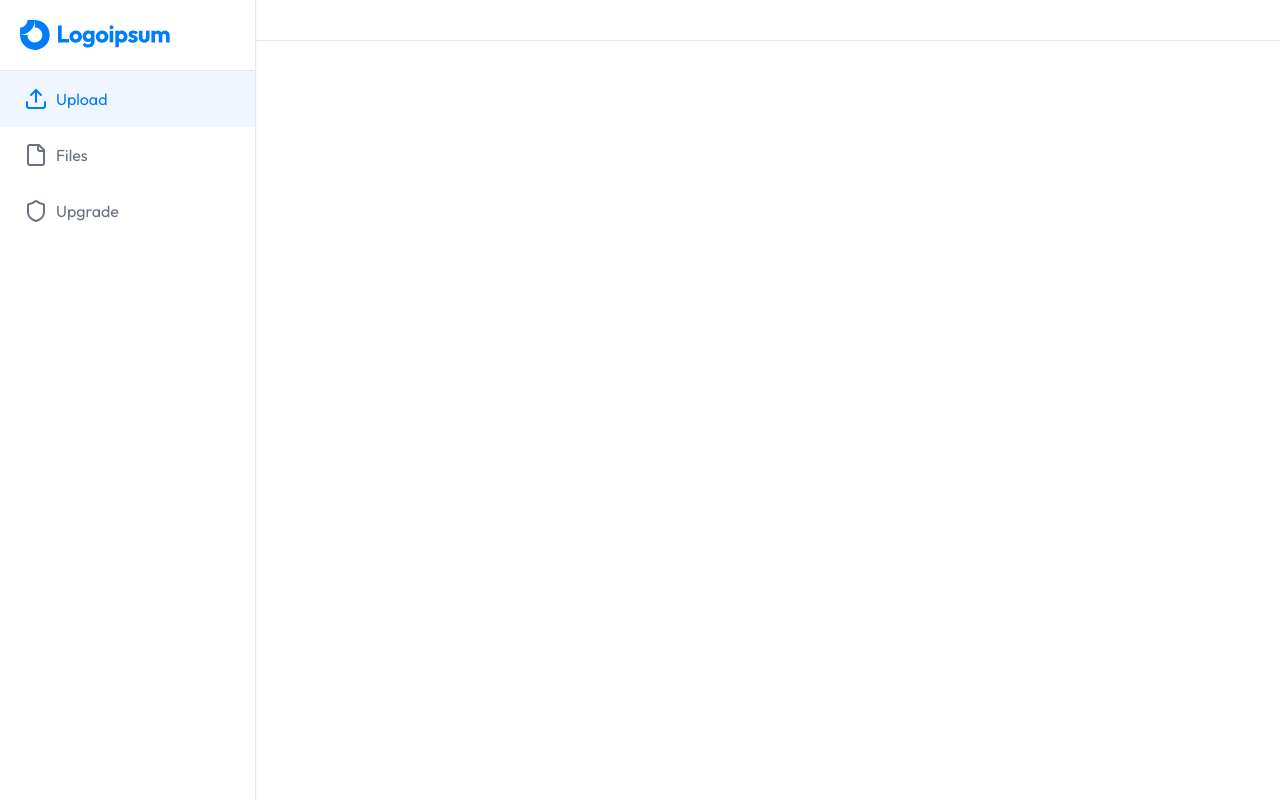
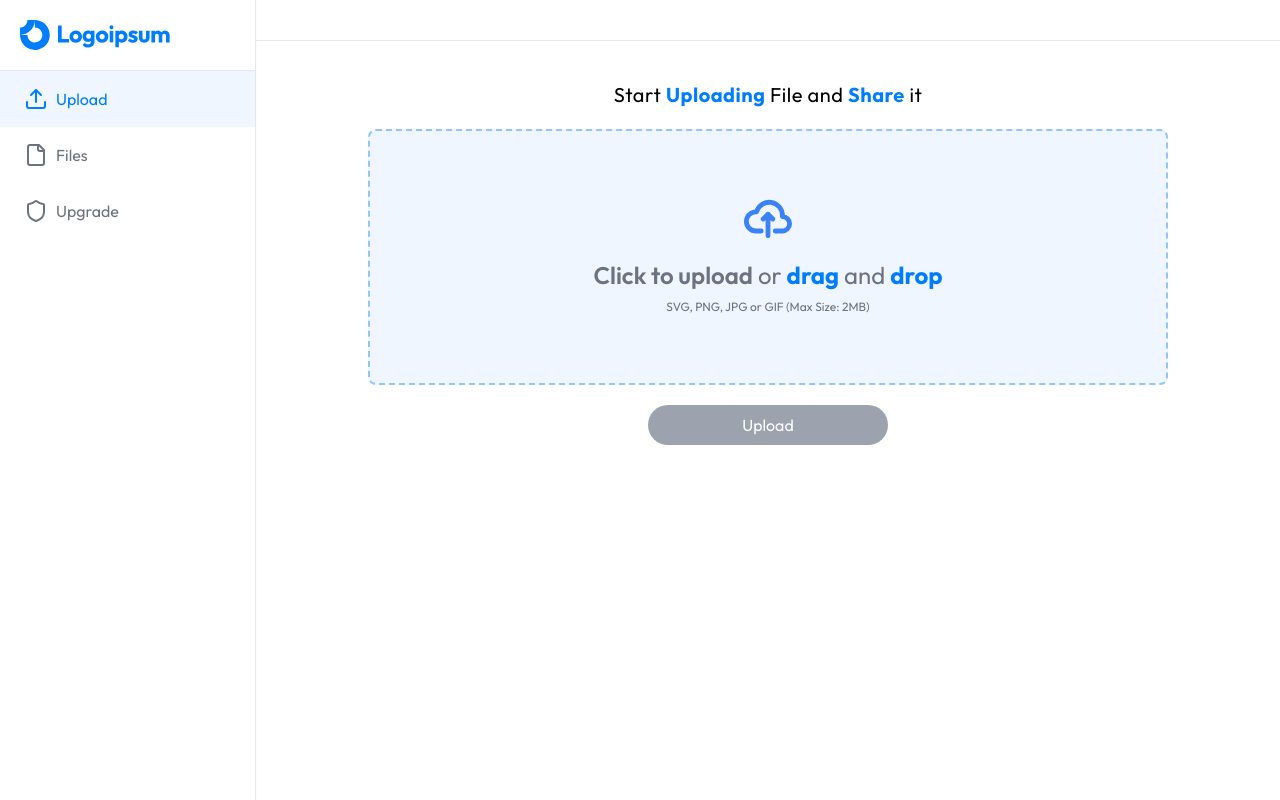
Before and after one commit to nnktz/file-sharing-app, a Next.js app: page /upload in a window 1280 px wide. Built offline with nearby package versions, Linux system fonts and the light colour scheme.

Commit message:
Upload page

```diff
--- a/app/(dashboard)/(routes)/upload/page.tsx
+++ b/app/(dashboard)/(routes)/upload/page.tsx
@@ -1,5 +1,16 @@
+import { UploadForm } from '@/components/upload-form'
+
 const UploadPage = () => {
-  return <div></div>
+  return (
+    <div className="px-8 py-5 md:px-28">
+      <h2 className="m-5 text-center text-xl tracking-wide text-black">
+        Start <strong className="text-primary">Uploading</strong> File and{' '}
+        <strong className="text-primary">Share</strong> it
+      </h2>
+
+      <UploadForm />
+    </div>
+  )
 }
 
 export default UploadPage
--- a/app/layout.tsx
+++ b/app/layout.tsx
@@ -1,6 +1,8 @@
 import type { Metadata } from 'next'
 import { Outfit } from 'next/font/google'
 import { ClerkProvider } from '@clerk/nextjs'
+
+import ToasterProvider from '@/components/providers/toaster-provider'
 
 import './globals.css'
 
@@ -15,7 +17,10 @@ export default function RootLayout({ children }: { children: React.ReactNode })
   return (
     <ClerkProvider>
       <html lang="en">
-        <body className={font.className}>{children}</body>
+        <body className={font.className}>
+          <ToasterProvider />
+          {children}
+        </body>
       </html>
     </ClerkProvider>
   )
--- /dev/null
+++ b/components/file-review.tsx
@@ -0,0 +1,25 @@
+import { FileIcon, X } from 'lucide-react'
+
+interface FileReview {
+  file: File
+  removeFile: () => void
+}
+
+export const FileReview = ({ file, removeFile }: FileReview) => {
+  return (
+    <div className="mt-5 flex items-center justify-between gap-2 rounded-md border border-blue-200 p-2 text-black">
+      <div className="flex items-center p-2">
+        <FileIcon size={50} className="text-primary" />
+
+        <div className="text-left">
+          <h2>{file.name}</h2>
+          <h2 className="text-xs text-gray-400">
+            {file.type}/{(file.size / 1024 / 1024).toFixed(2)} MB
+          </h2>
+        </div>
+      </div>
+
+      <X className="cursor-pointer text-red-500 transition hover:opacity-75" onClick={removeFile} />
+    </div>
+  )
+}
--- a/components/header.tsx
+++ b/components/header.tsx
@@ -16,7 +16,7 @@ export const Header = () => {
               </li>
 
               <li>
-                <a className="text-gray-500 transition hover:text-gray-500/75" href="/">
+                <a className="text-gray-500 transition hover:text-gray-500/75" href="/upload">
                   Upload
                 </a>
               </li>
@@ -38,7 +38,7 @@ export const Header = () => {
           <div className="flex items-center gap-4">
             <div className="sm:flex sm:gap-4">
               <a
-                className="bg-primary block rounded-md px-5 py-2.5 text-sm font-medium text-white transition hover:bg-blue-700"
+                className="block rounded-md bg-primary px-5 py-2.5 text-sm font-medium text-white transition hover:bg-blue-700"
                 href="/"
               >
                 Get Started
--- /dev/null
+++ b/components/providers/toaster-provider.tsx
@@ -0,0 +1,7 @@
+import { Toaster } from 'react-hot-toast'
+
+const ToasterProvider = () => {
+  return <Toaster position="top-center" />
+}
+
+export default ToasterProvider
--- /dev/null
+++ b/components/upload-form.tsx
@@ -0,0 +1,72 @@
+'use client'
+
+import toast from 'react-hot-toast'
+import { ChangeEvent, useState } from 'react'
+
+import { FileReview } from './file-review'
+
+export const UploadForm = () => {
+  const [file, setFile] = useState<File | null>(null)
+  const [uploading, setUploading] = useState(false)
+
+  const handleFileChange = (e: ChangeEvent<HTMLInputElement>) => {
+    const selectedFiles = e.target.files
+
+    if (selectedFiles && selectedFiles.length > 0) {
+      const selectedFile = selectedFiles[0]
+
+      if (selectedFile.size > 2000000) {
+        return toast.error('Size is greater than 2 MB')
+      }
+
+      setFile(selectedFile)
+    }
+  }
+
+  return (
+    <div className="text-center">
+      <div className="flex w-full items-center justify-center">
+        <label
+          htmlFor="dropzone-file"
+          className="flex h-64 w-full cursor-pointer flex-col items-center justify-center rounded-lg border-2 border-dashed border-blue-300 bg-blue-50 hover:bg-blue-100"
+        >
+          <div className="flex flex-col items-center justify-center pb-6 pt-5">
+            <svg
+              className="mb-4 h-12 w-12 text-blue-500"
+              aria-hidden="true"
+              xmlns="http://www.w3.org/2000/svg"
+              fill="none"
+              viewBox="0 0 20 16"
+            >
+              <path
+                stroke="currentColor"
+                strokeLinecap="round"
+                strokeLinejoin="round"
+                strokeWidth="2"
+                d="M13 13h3a3 3 0 0 0 0-6h-.025A5.56 5.56 0 0 0 16 6.5 5.5 5.5 0 0 0 5.207 5.021C5.137 5.017 5.071 5 5 5a4 4 0 0 0 0 8h2.167M10 15V6m0 0L8 8m2-2 2 2"
+              />
+            </svg>
+            <p className="mb-2 text-lg text-gray-500 md:text-2xl">
+              <span className="font-semibold">Click to upload</span> or{' '}
+              <strong className="text-primary">drag</strong> and{' '}
+              <strong className="text-primary">drop</strong>
+            </p>
+            <p className="text-xs text-gray-500">SVG, PNG, JPG or GIF (Max Size: 2MB)</p>
+          </div>
+          <input id="dropzone-file" type="file" className="hidden" onChange={handleFileChange} />
+        </label>
+      </div>
+
+      {file && <FileReview file={file} removeFile={() => setFile(null)} />}
+
+      <button
+        disabled={!file || uploading}
+        className={`mt-5 w-[30%] rounded-full bg-primary p-2 text-white transition hover:opacity-75 disabled:cursor-not-allowed ${
+          !file && 'disabled:bg-gray-400'
+        }`}
+      >
+        Upload
+      </button>
+    </div>
+  )
+}
--- a/package.json
+++ b/package.json
@@ -14,7 +14,8 @@
     "lucide-react": "^0.294.0",
     "next": "14.0.4",
     "react": "^18",
-    "react-dom": "^18"
+    "react-dom": "^18",
+    "react-hot-toast": "^2.4.1"
   },
   "devDependencies": {
     "@types/node": "^20",
```
Also changed, not shown: 1 other file (tests, documents, lock files or other folders).
